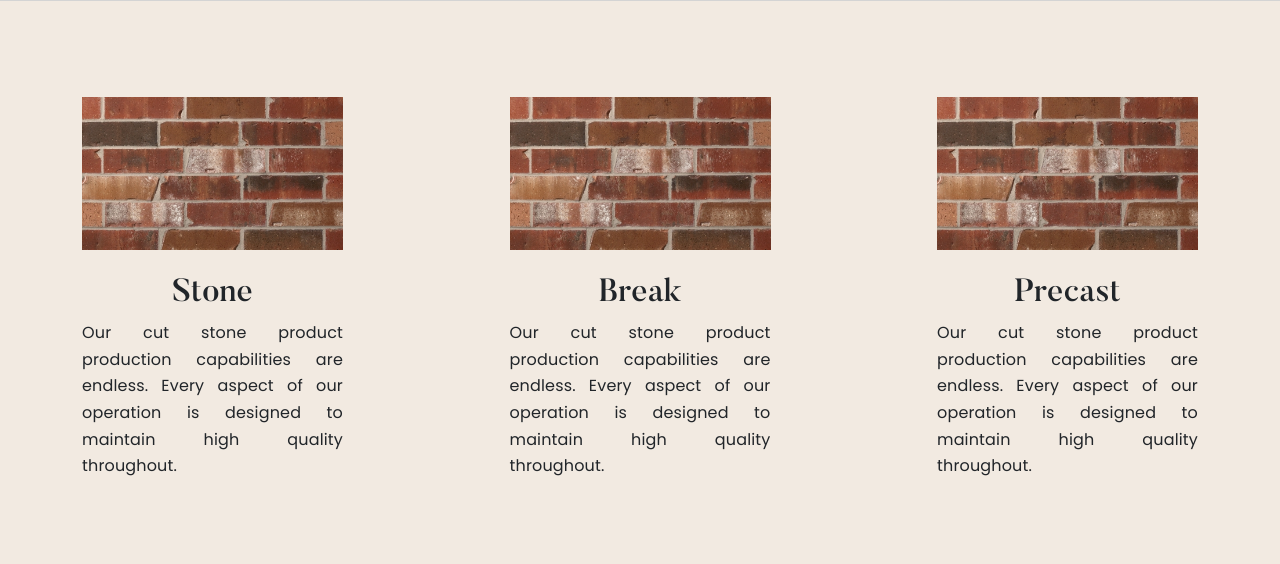
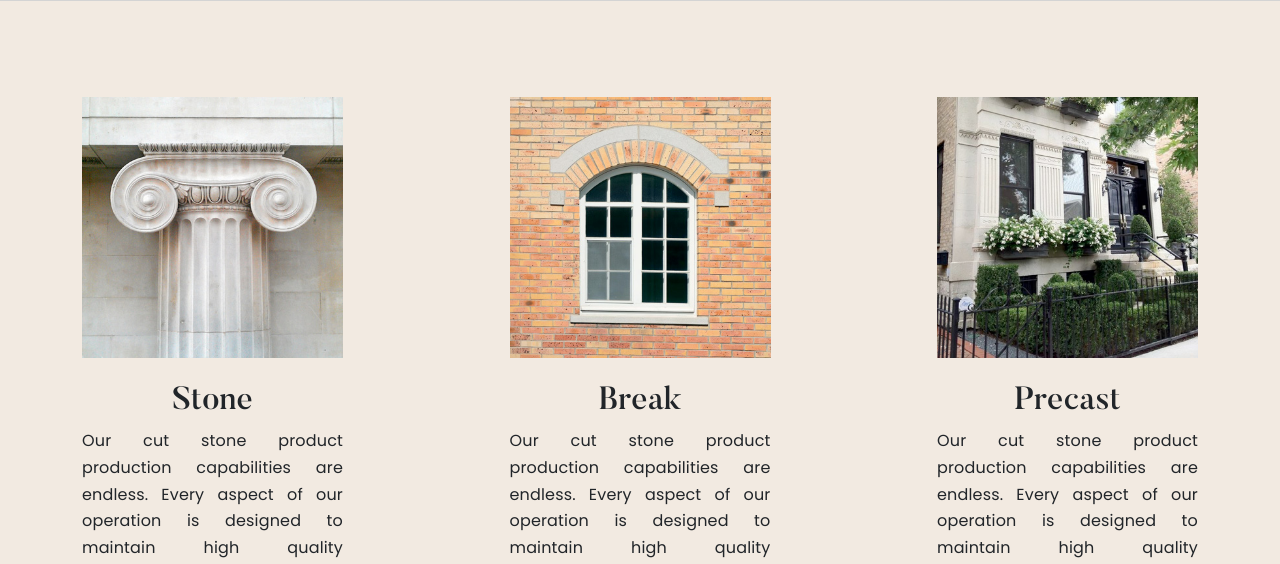
Before and after one commit to sepehrsohrabii/Tulip, a Django app: template frontend/templates/home.html in a window 1280 px wide; the page is wider, and only the part inside the window is pictured. Shown: the part 2568-3132 px from the top of that part. Run offline with Django 4.2, Linux system fonts and the light colour scheme; the template is opened without the code that fills it: most values are stand-ins (such as "Sample title", 1, 10 or a date in 2020); grey boxes marked "Sample" are stand-in pictures; form fields are guessed from the names that the template uses; some libraries are stand-ins or nearby versions; some web fonts are replaced.

Commit message:
design updated - deployment

```diff
--- a/frontend/templates/home.html
+++ b/frontend/templates/home.html
@@ -78,17 +78,17 @@
 <div class="container py-5 my-5">
 	<div class="row justify-content-between">
 		<div class="col-3 text-center">
-			<img src="{% static 'img/cat1.jpg' %}" width="100%"/>
+			<img src="{% static 'img/stone-.jpg' %}" width="100%"/>
 			<h3 class="mt-4 mb-2">Stone</h3>
 			<p class="p1" align="justify">Our cut stone product production capabilities are endless. Every aspect of our operation is designed to maintain high quality throughout.</p>
 		</div>
 		<div class="col-3 text-center">
-			<img src="{% static 'img/cat1.jpg' %}" width="100%"/>
+			<img src="{% static 'img/brick-.jpg' %}" width="100%"/>
 			<h3 class="mt-4 mb-2">Break</h3>
 			<p class="p1" align="justify">Our cut stone product production capabilities are endless. Every aspect of our operation is designed to maintain high quality throughout.</p>
 		</div>
 		<div class="col-3 text-center">
-			<img src="{% static 'img/cat1.jpg' %}" width="100%"/>
+			<img src="{% static 'img/pre-.jpg' %}" width="100%"/>
 			<h3 class="mt-4 mb-2">Precast</h3>
 			<p class="p1" align="justify">Our cut stone product production capabilities are endless. Every aspect of our operation is designed to maintain high quality throughout.</p>
 		</div>
@@ -159,7 +159,8 @@
 <!-- Video Section -->
 <div class="w-100 height-656 bg-img-cover section-7 overflow-hidden">
 	{% if setting.bottom_video_url %}
-	<video class="object-fit-cover" src="{{ setting.bottom_video_url }}" autoplay loop muted
+	<!-- The video  -->
+	<video src="{{ setting.bottom_video_url }}" autoplay loop muted
 			       playsinline
 			       width="100%"></video>
 	{% else %}
```
Also changed, not shown: frontend/templates/contact_us.html (+4 -4 lines), frontend/static/img/Group-19.svg (added), frontend/static/img/brick-.jpg (added), frontend/static/img/ion_call.svg (added), frontend/static/img/map-.jpg (added), frontend/static/img/ph_map-pin-fill.svg (added), frontend/static/img/pre-.jpg (added), frontend/static/img/stone-.jpg (added), static/img/Group-19.svg (added), static/img/brick-.jpg (added), static/img/ion_call.svg (added), static/img/map-.jpg (added), static/img/ph_map-pin-fill.svg (added), static/img/pre-.jpg (added), 1 more files.
